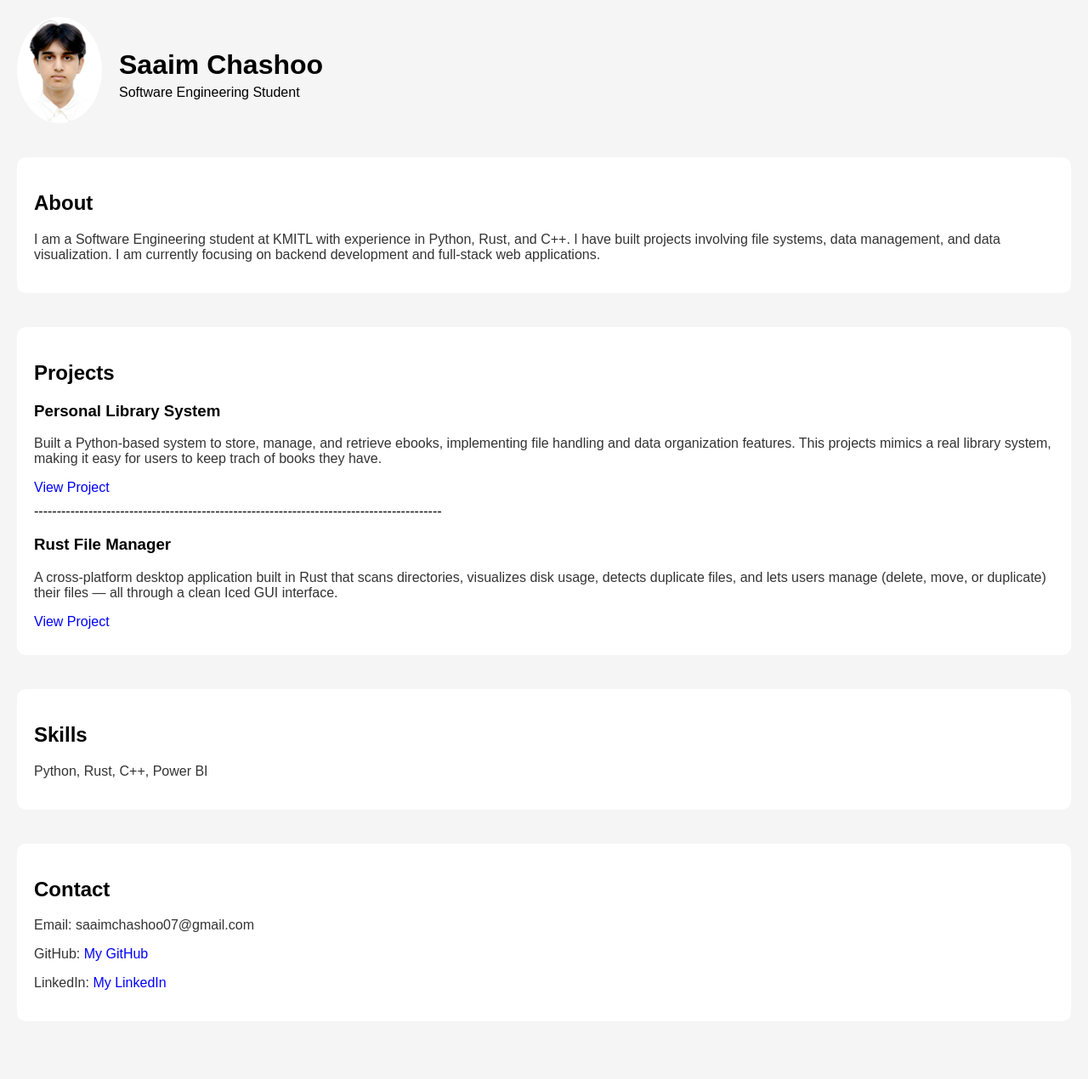
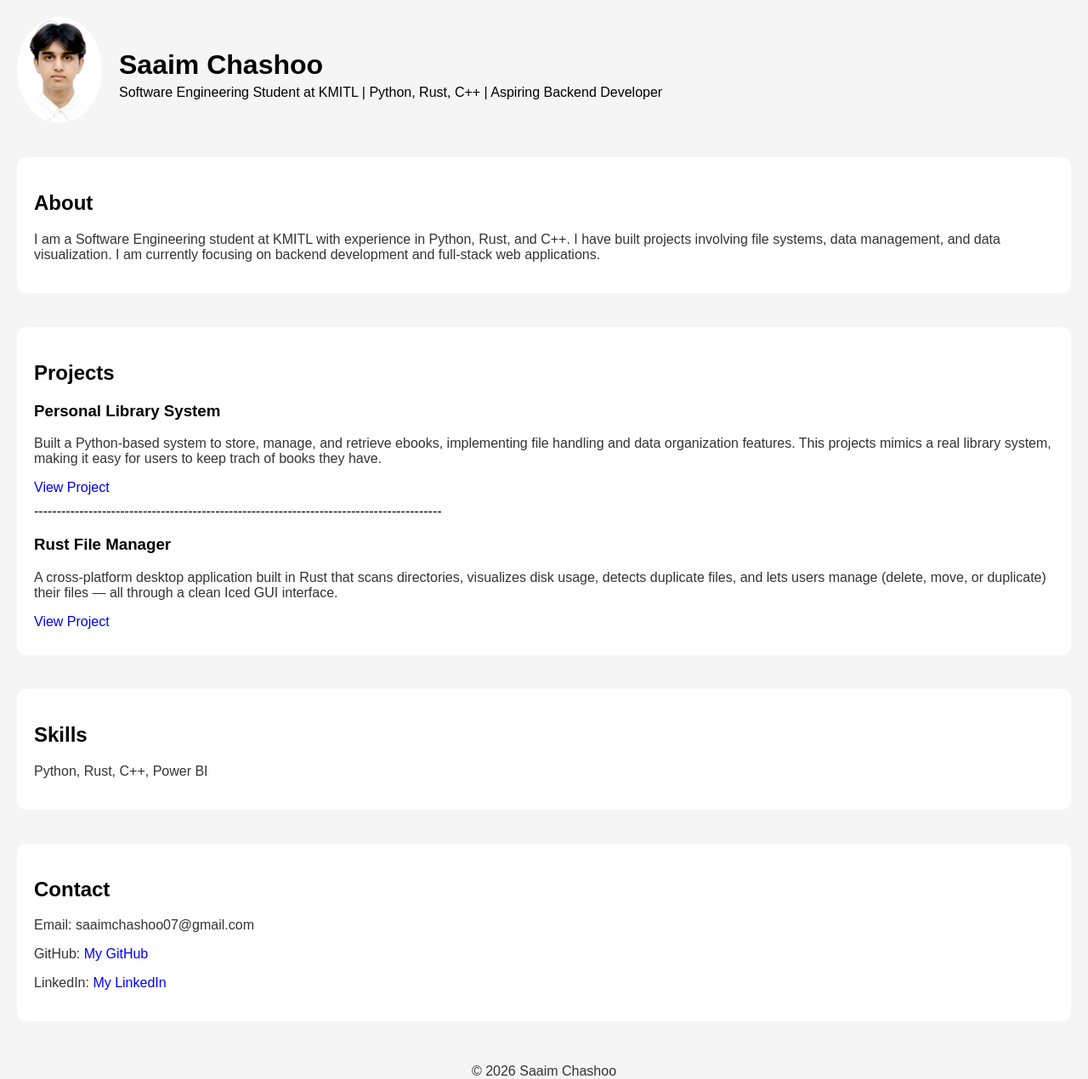
Before and after one commit to SaaimCash/portfolio, a React app: page / in a window 1280 px wide. Shown: the whole page at 85% size. Before the commit the page ends 1202 px from the top, so only its background shows below. Built offline with nearby package versions, Linux system fonts and the light colour scheme; the HTML template or start-up script is replaced by a standard one.

Commit message:
added footer & description

```diff
--- a/src/App.jsx
+++ b/src/App.jsx
@@ -10,7 +10,7 @@ function App() {
 
         <div>
           <h1>Saaim Chashoo</h1>
-          <p2>Software Engineering Student</p2>
+          <p4>Software Engineering Student at KMITL | Python, Rust, C++ | Aspiring Backend Developer</p4>
         </div>
       </div>
 
@@ -69,8 +69,12 @@ function App() {
     LinkedIn: <a href="https://www.linkedin.com/in/saaim-chashoo-5598ab374/" target="_blank">My LinkedIn</a>
   </p>
 </section>
+
+<footer style={{ marginTop: "50px", textAlign: "center" }}>
+  <p>© 2026 Saaim Chashoo</p>
+</footer>
+
     </div>
   );
 }
-
 export default App;
```
